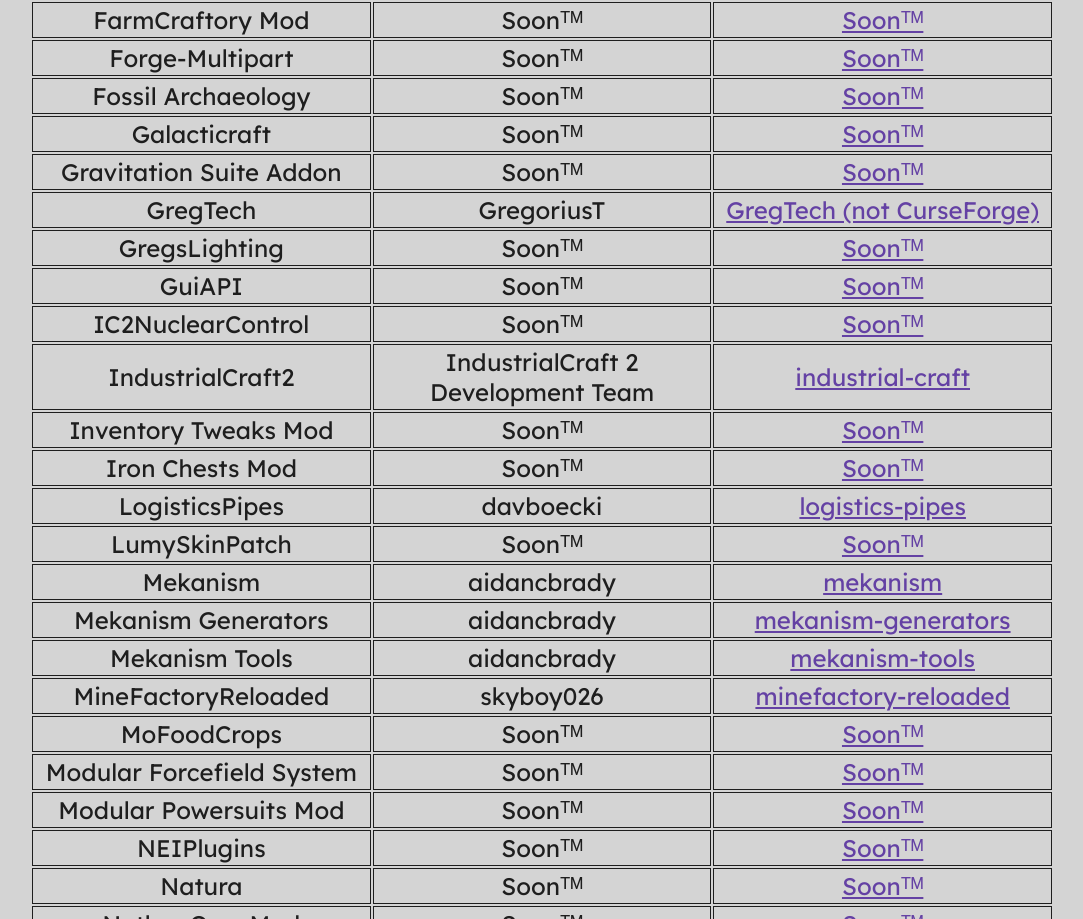
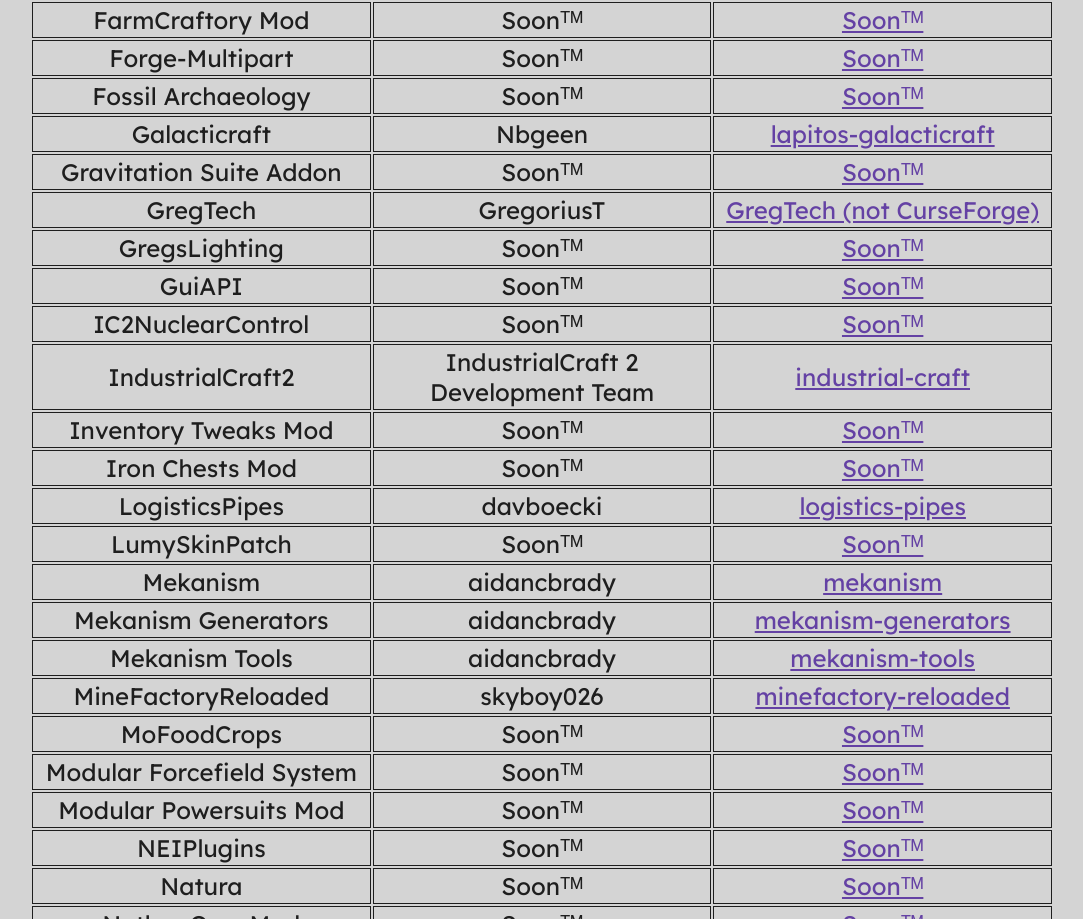
Before and after one commit to kupecks-webs/engineerium-web, a plain HTML site: page mods.html in a window 1280 px wide. Shown: the part 1676-2595 px from the top of the page, without its empty margins (98-1181 px from the left). Drawn offline with Linux system fonts and the light colour scheme; no server answers.

Commit message:
Update mods.html

```diff
--- a/mods.html
+++ b/mods.html
@@ -137,8 +137,8 @@
     <td><p class="s-xlarge"><a class="curse-link" href="">Soonᵀᴹ</a></p></td>
 </tr><tr>
     <td><p class="s-xlarge">Galacticraft</p></td>
-    <td><p class="s-xlarge">Soonᵀᴹ</p></td>
-    <td><p class="s-xlarge"><a class="curse-link" href="">Soonᵀᴹ</a></p></td>
+    <td><p class="s-xlarge">Nbgeen</p></td>
+    <td><p class="s-xlarge"><a class="curse-link" href="https://www.curseforge.com/minecraft/modpacks/lapitos-galacticraft">lapitos-galacticraft</a></p></td>
 </tr><tr>
     <td><p class="s-xlarge">Gravitation Suite Addon</p></td>
     <td><p class="s-xlarge">Soonᵀᴹ</p></td>
```
